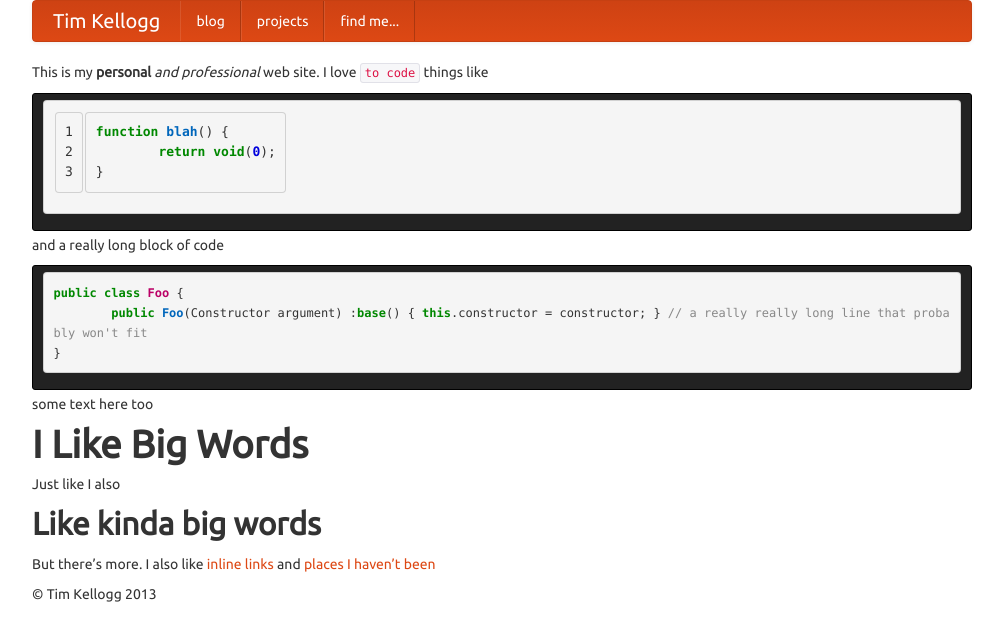
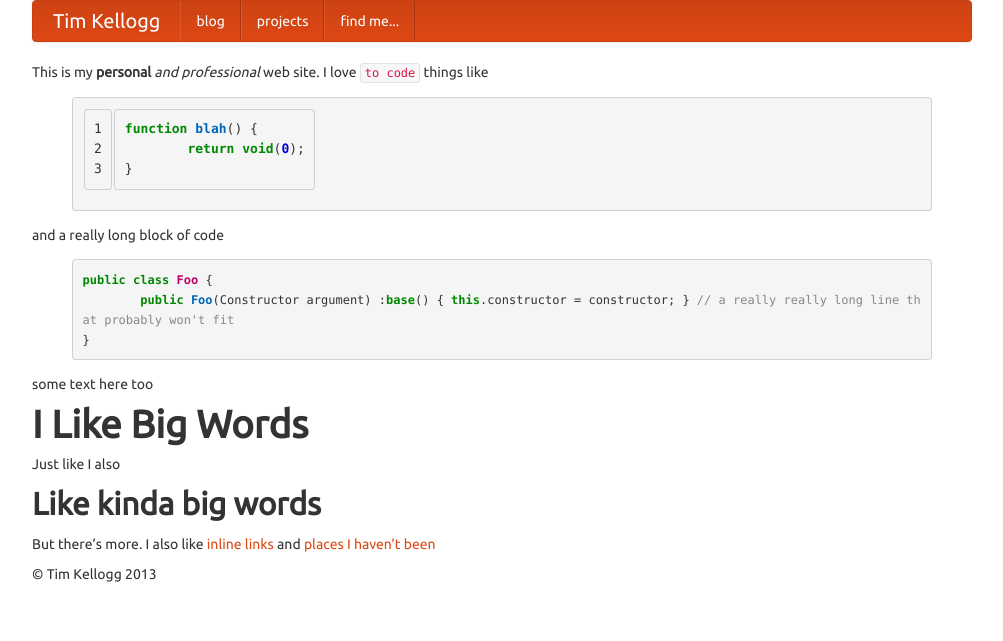
Before and after one commit to tkellogg/tkellogg.github.com, a Jekyll site: the page built from test.markdown, in a window 1280 px wide. Shown: the top 641 px of the page, without its empty margins (138-1141 px from the left). Built offline with Jekyll 4.4.1, drawn with Linux system fonts in a browser that asks for light colours.

Commit message:
Got rid of those nasty black boxes around code samples

```diff
--- a/css/screen.css
+++ b/css/screen.css
@@ -14,20 +14,6 @@
 	font-weight: bold;
 }
 
-/*****************************************************************************/
-/*
-/* Syntax customization (trying not to mess with the pygments dump)
-/*
-/*****************************************************************************/
-.highlight {
-  border-radius: 3px;
-	padding: 6px 10px;
-	margin: 4px 0px;
-	overflow: auto;
-	border: 1px solid black;
-	background-color: #222222;
-}
-
 .atom {
 	background-image: url('/images/atom.png');
 	/*background-position: -10px 0px;*/
```
